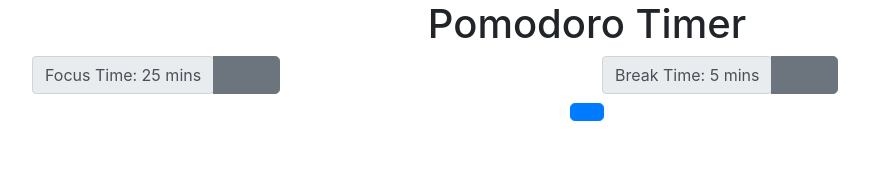
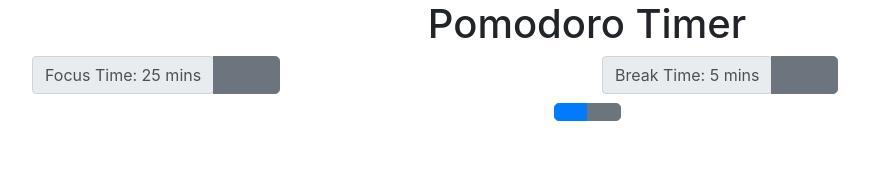
Before and after one commit to xJIsaac/Project_Pomodoro_Timer_Qualified_1, a React (Create React App) app: page / in a window 1280 px wide. Shown: the top 193 px of the page, without its empty margins (53-922 px from the left). Built offline with nearby package versions, Linux system fonts and the light colour scheme; a web font is replaced by a local one.

Commit message:
stop button fixed

```diff
--- a/src/pomodoro/Pomodoro.js
+++ b/src/pomodoro/Pomodoro.js
@@ -135,13 +135,14 @@ function Pomodoro() {
   // }
 
   // Stop button handles stopping timer, turning off display and resetting session state
-  // function handleStopClick() {
-  //   if (isRunning) {
-  //     set_isRunning(false);
-  //     setDisplayVisible(false);
-  //     setSessionInProgress(false);
-  //   }
-  // }
+  function handleStopClick() {
+    if (isRunning) {
+      setIsRunning(false);
+      setDisplayVisible(false);
+      setSessionType("focus"); // Reset session type to focus
+      setCurrentTime(focusTime * 60); // Reset current time to focus time
+    }
+  }
 
   return (
     <div className="pomodoro">
@@ -180,14 +181,14 @@ function Pomodoro() {
               />
             </button>
             {/* TODO: Implement stopping the current focus or break session and disable when there is no active session */}
-            {/* <button
+            <button
               type="button"
               className="btn btn-secondary"
               title="Stop the session"
               onClick={handleStopClick}
             >
               <span className="oi oi-media-stop" />
-            </button> */}
+            </button>
           </div>
         </div>
       </div>
```
